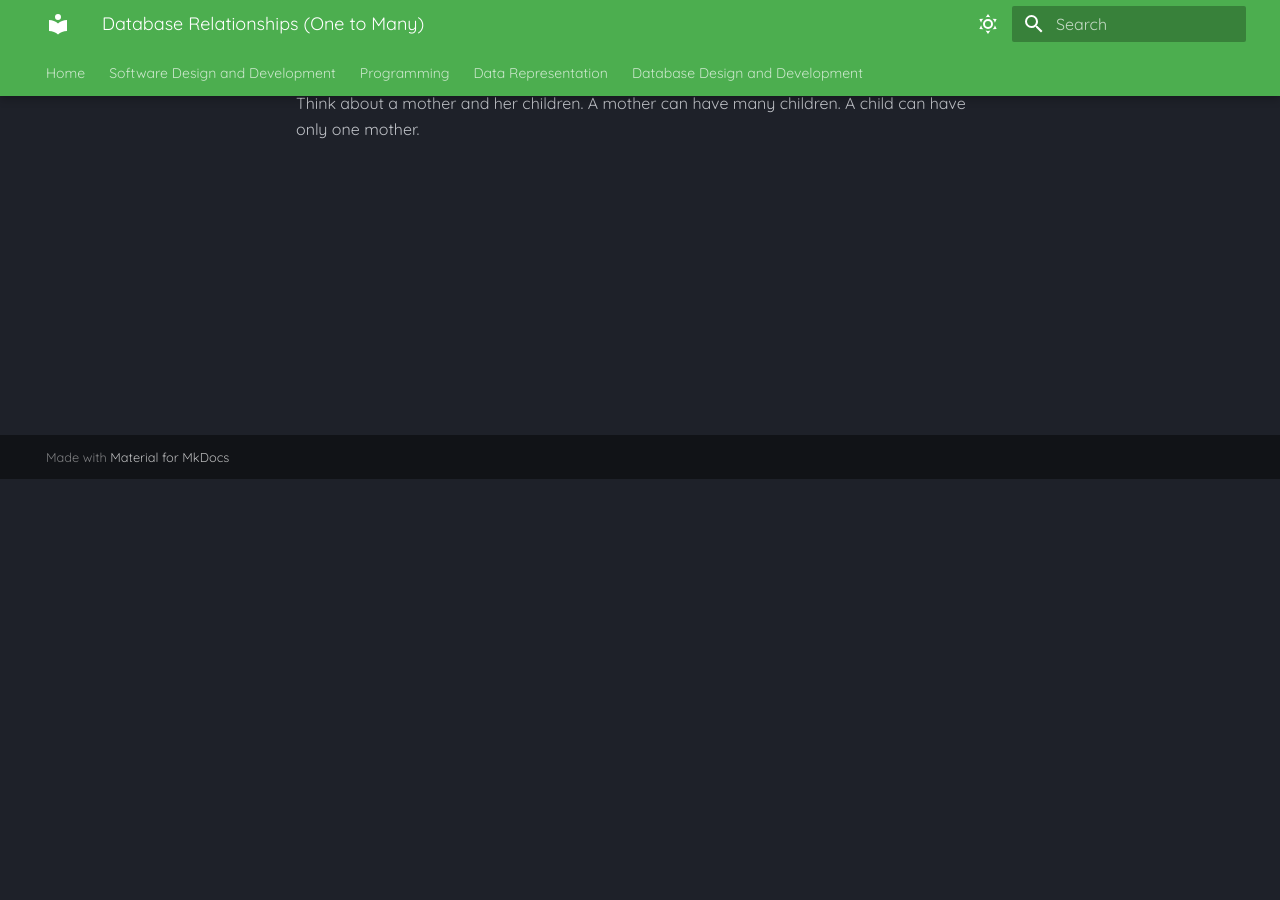
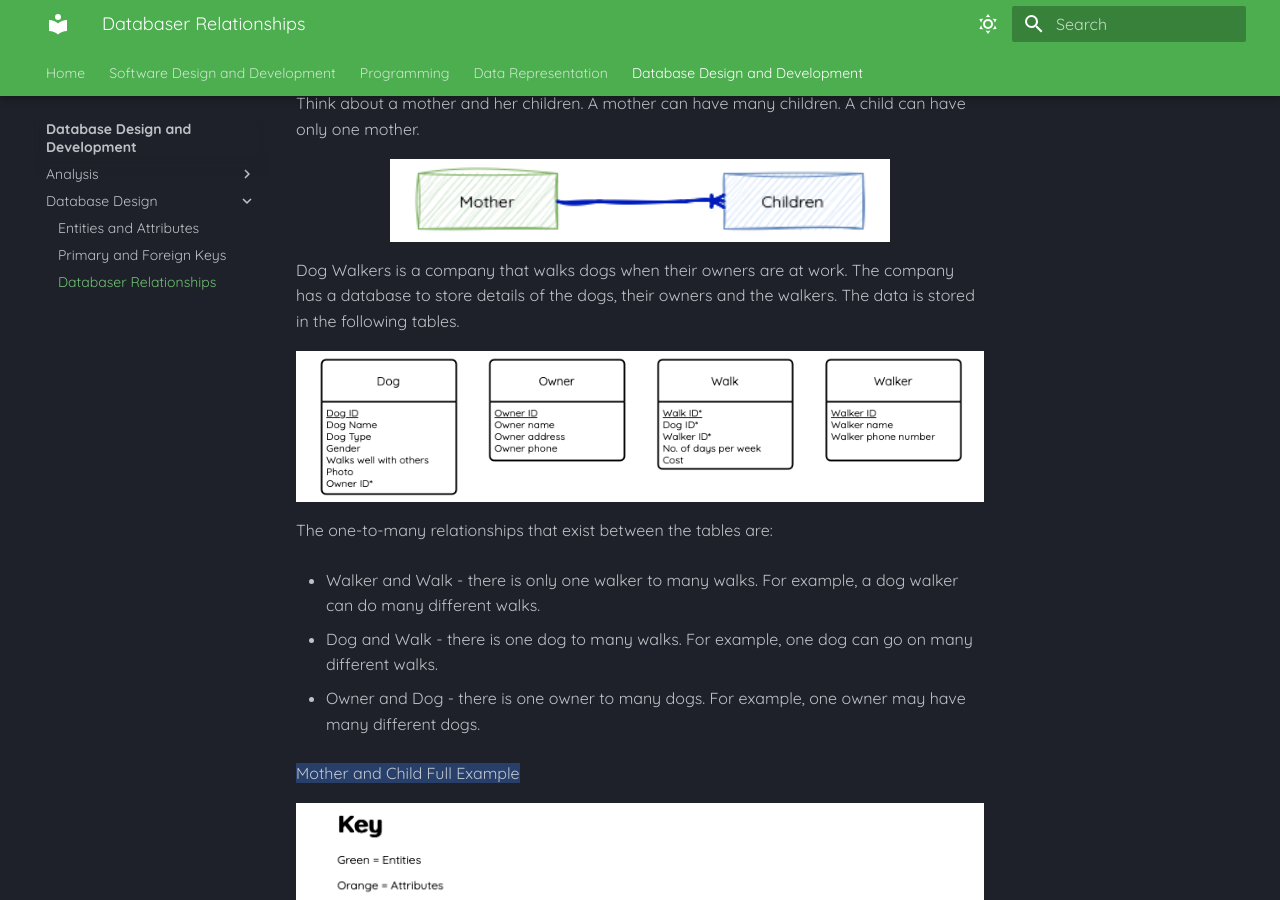
Before and after one commit to Mr-Wood-CS/National-5-CS, an MkDocs documentation site: the page built from docs/DDD/2.6-Entity-Relationship-Diagrams.md, in a window 1280 px wide and 900 px high, scrolled down 421 px. Built offline with MkDocs 1.6.1 and Material for MkDocs 9.7.7, drawn with Linux system fonts in a browser that asks for light colours; before the commit the page ends 900 px from its top, so only the background shows below that.

Commit message:
update files

```diff
--- a/docs/DDD/2.6-Entity-Relationship-Diagrams.md
+++ b/docs/DDD/2.6-Entity-Relationship-Diagrams.md
@@ -1,7 +1,3 @@
-
-
-
-
 # Database Relationships (One to Many)
 
 Database relationships can be shown in the form of a diagram.
@@ -15,3 +11,27 @@ A one-to-many relationship is the most common type of relationship between datab
 For example, the publishers and titles tables have a one-to-many relationship: each publisher produces many titles, but each title comes from only one publisher.
 
 Think about a mother and her children. A mother can have many children. A child can have only one mother.
+
+<figure markdown="span">
+  ![](../Images/Mother-Child.png){ width="500" }
+</figure>
+
+Dog Walkers is a company that walks dogs when their owners are at work. The company has a database to store details of the dogs, their owners and the walkers. The data is stored in the following tables.
+
+<figure markdown="span">
+  ![](../Images/Dog-Walkers.png){ width="800" }
+</figure>
+
+The one-to-many relationships that exist between the tables are:
+
+* Walker and Walk - there is only one walker to many walks. For example, a dog walker can do many different walks.
+
+* Dog and Walk - there is one dog to many walks. For example, one dog can go on many different walks.
+
+* Owner and Dog - there is one owner to many dogs. For example, one owner may have many different dogs.
+
+==Mother and Child Full Example==
+
+<figure markdown="span">
+  ![](../Images/ERD.png){ width="800" }
+</figure>
--- a/mkdocs.yml
+++ b/mkdocs.yml
@@ -59,6 +59,7 @@ nav:
       - Database Design:
         - Entities and Attributes: 'DDD/2.1-Entities-and-Attributes.md'
         - Primary and Foreign Keys: 'DDD/2.2-Primary-and-Foreign-Keys.md'
+        - Databaser Relationships: 'DDD/2.6-Entity-Relationship-Diagrams.md'
 markdown_extensions:
   - admonition
   - pymdownx.details
```
Also changed, not shown: docs/Images/Dog-Walkers.png (added), docs/Images/ERD.png (added), docs/Images/Mother-Child.png (added), 1 other file.
